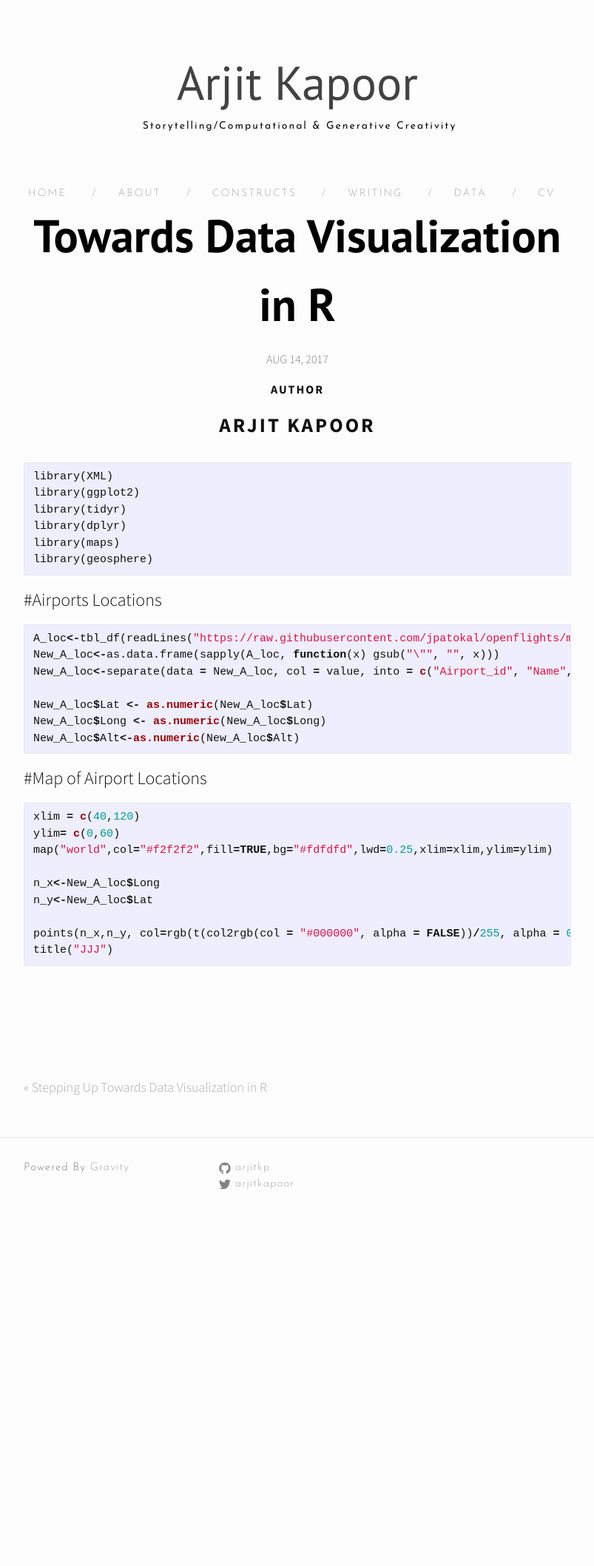
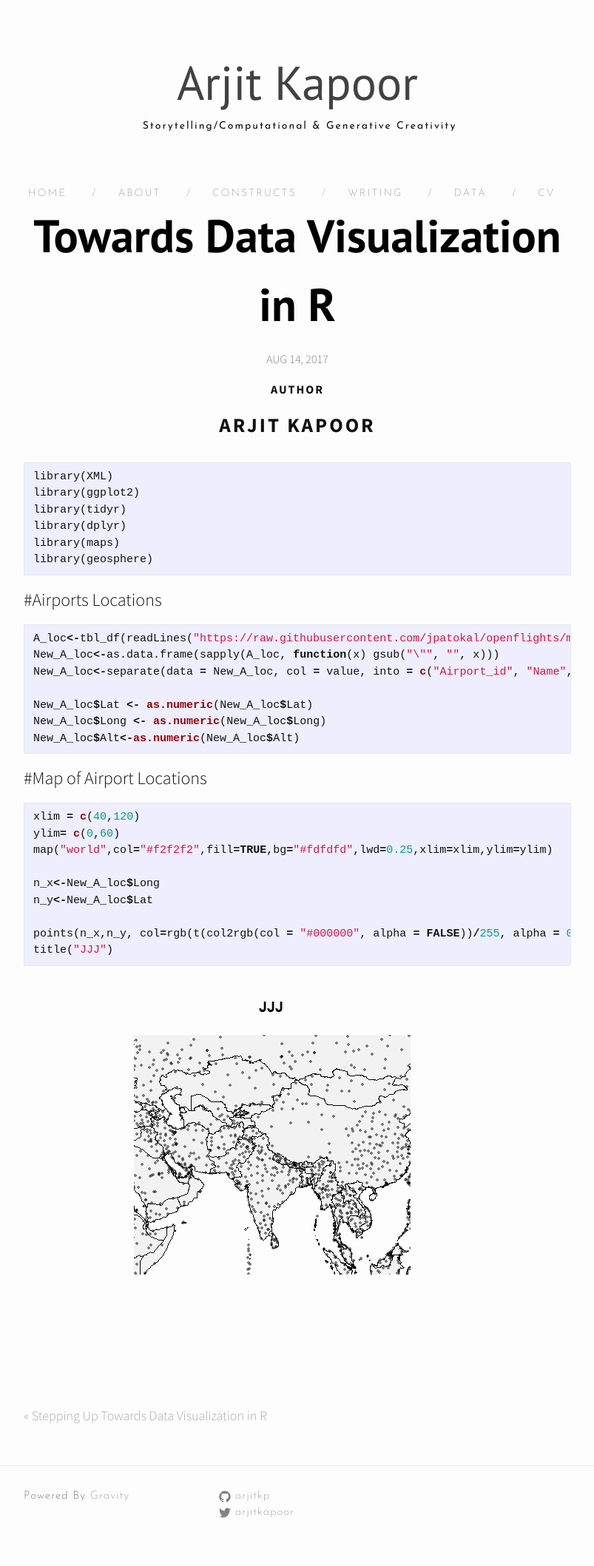
Before and after one commit to manuelvarzen/arjitkp.github.io, a Jekyll site: the page built from _posts/2017-08-15-DV.md, in a window 1280 px wide. Shown: the whole page at 74% size, without its empty margins (238-1041 px from the left). Built offline with Jekyll 4.4.1, drawn with Linux system fonts in a browser that asks for light colours; nearby versions of some CDN libraries; before the commit the page ends 1673 px from its top, so only the background shows below that.

Commit message:
Update 2017-08-15-DV.md

````diff
--- a/_posts/2017-08-15-DV.md
+++ b/_posts/2017-08-15-DV.md
@@ -44,4 +44,4 @@ points(n_x,n_y, col=rgb(t(col2rgb(col = "#000000", alpha = FALSE))/255, alpha =
 title("JJJ")
 ```
 
-![](DV_files/figure-html/unnamed-chunk-2-1.png)<!-- -->
+![]({{"/images/DV_files/figure-html/unnamed-chunk-2-1.png"|absolute_url}})<!-- -->
````
